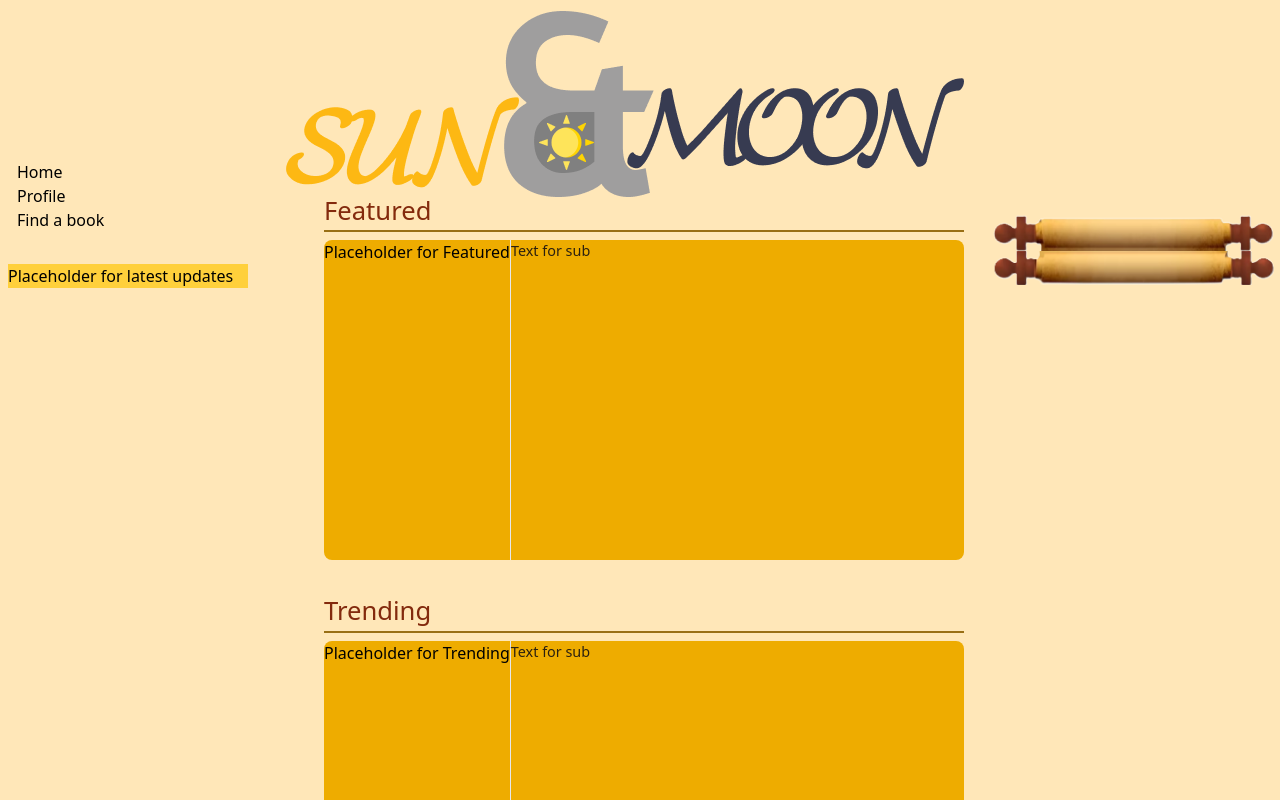
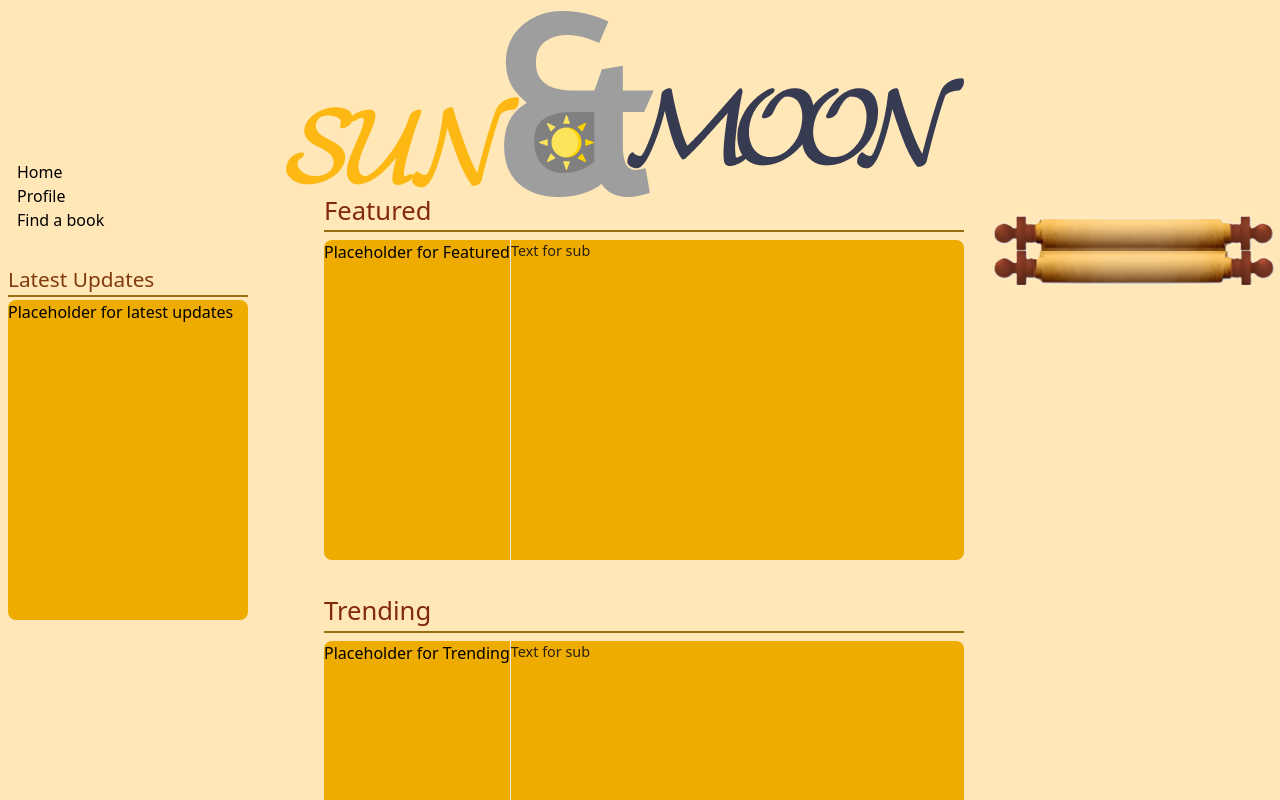
Before and after one commit to Malekkos/Sun-and-Moon, a Nuxt app: page /home in a window 1280 px wide. Shown: the top 800 px of the page. Built offline with nearby package versions, Linux system fonts and the light colour scheme; a web font is replaced by a local one.

Commit message:
Layed out what I think latest Updates will look like

```diff
--- a/pages/home.vue
+++ b/pages/home.vue
@@ -93,6 +93,7 @@ cont. of the beast and start creating a server with .net and C#... yikes. It's a
               <NuxtLink class="link" to="/profile.vue">Profile</NuxtLink>
               <NuxtLink class="link" to="/search.vue">Find a book</NuxtLink>
             </nav>
+            <header class="LUHeader">Latest Updates</header>
             <div id="homePageLatestUpdates">
               <p>Placeholder for latest updates</p>
             </div>
@@ -136,12 +137,15 @@ cont. of the beast and start creating a server with .net and C#... yikes. It's a
           </main>
           <div class="bodySectionScroll">
             <div class="scrollWrapper"> <!--@click="extendScroll" -->
-              <img id="papScrollTop"src="../public/papScrollTop.png" />
+              <img id="papScrollTop" src="../public/papScrollTop.png" />
               <img id="papScrollMid" src="../public/papScrollMid.png" />
               <img id="papScrollBot" class="" src="../public/papScrollBot.png" />
             </div>
             <div class="scrollText">
-              <p class="innerTextScroll">Welcome to this website! This is a demo site, taking inspiration from modern novel hosting sites.<br /> The fun of this project was not using a single thing I was familiar with. AKA, I'm using vue & nuxt, typescript technically, Tailwind, and .net with C#. All are things I've never used before! <br /> Click the icon between Sun and Moon to see the main feature of this site</p>
+              <p class="innerTextScroll">Welcome to this website! This is a demo site, taking inspiration from modern
+                novel hosting sites.<br /> The fun of this project was not using a single thing I was familiar with.
+                AKA, I'm using vue & nuxt, typescript technically, Tailwind, and .net with C#. All are things I've never
+                used before! <br /> Click the icon between Sun and Moon to see the main feature of this site</p>
             </div>
           </div>
         </body>
@@ -172,7 +176,6 @@ definePageMeta({
 </script>
 
 <style lang="postcss" scoped>
-
 @import url('https://fonts.googleapis.com/css2?family=Kavivanar&display=swap');
 
 #main .mainWrapper {
@@ -226,7 +229,11 @@ definePageMeta({
 }
 
 #homePageLatestUpdates {
-  @apply bg-[#ffd03b] w-[15rem];
+  @apply bg-[#EEAC00] w-[15rem] h-[20rem] rounded-lg;
+}
+
+.LUHeader {
+  @apply text-[1.3rem] text-[#823A0D] border-b-[2px] border-[#996f14] mb-[0.2rem] w-[15rem]
 }
 
 .link {
```
Lines whose indentation alone changed are shown as unchanged.
